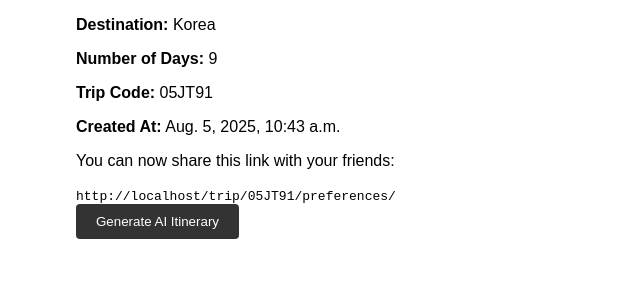
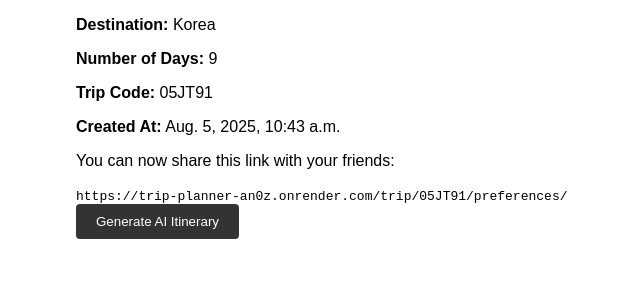
Before and after one commit to RuMei24/trip-planner, a Django app: the page made by trips/templates/trips/trip_detail.html in a window 1280 px wide. Shown: the part 157-457 px from the top of the page, without its empty margins (264-904 px from the left). Run offline with Django 5.2, Linux system fonts and the light colour scheme; data comes from the database, SQL or seed files in the repository.

Commit message:
fix link

```diff
--- a/trips/templates/trips/trip_detail.html
+++ b/trips/templates/trips/trip_detail.html
@@ -17,7 +17,7 @@
     </div>
 
     <p>You can now share this link with your friends:</p>
-    <code>{{ request.scheme }}://{{ request.get_host }}{% url 'submit_preference' trip.trip_code %}</code>
+    <code>https://trip-planner-an0z.onrender.com{% url 'submit_preference' trip.trip_code %}</code>
 
     <form action="{% url 'generate_itinerary' trip.trip_code %}" method="get">
         <button type="submit">Generate AI Itinerary</button>
```
Also changed, not shown: db.sqlite3.
